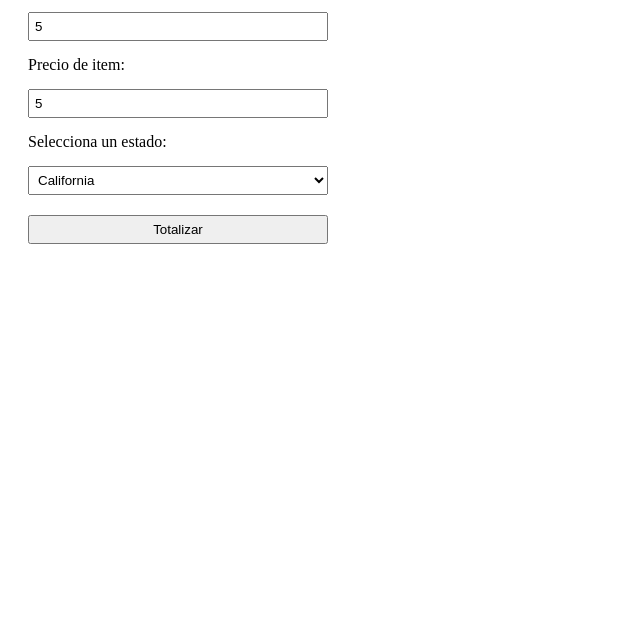
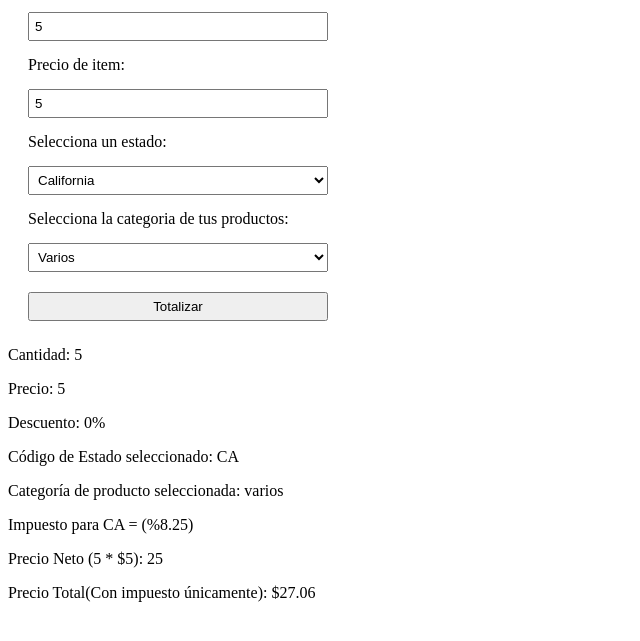
Before and after one commit to GCD418/TDDTotalizador, a website built with Parcel: page index.html in a window 1280 px wide. Both pictures are taken after typing "5", "5" into the empty fields and a click on the input "Totalizar". Shown: the part 101-742 px from the top of the page, without its empty margins (0-640 px from the left). Built offline with nearby package versions, Linux system fonts and the light colour scheme.

Commit message:
feat: seleccionar categoría de producto y mostrar selección

```diff
--- a/index.html
+++ b/index.html
@@ -19,6 +19,16 @@
         <option value="AL">Alabama</option>
         <option value="UT">Utah</option>
       </select>
+      <label for="categoria-de-producto">Selecciona la categoria de tus productos:</label>
+      <select id="categoria-de-producto" required>
+        <option value="varios">Varios</option>
+        <option value="alimentos">Alimentos</option>
+        <option value="bebidas">Bebidas alcohólicas</option>
+        <option value="material">Material de escritorio</option>
+        <option value="muebles">Muebles</option>
+        <option value="electronicos">Electrónicos</option>
+        <option value="vestimenta">Vestimenta</option>
+      </select>
       <input type="submit" value="Totalizar" id="totalizar-button" />
     </form>
     <div id="resultado-div"></div>
--- a/src/presenter.js
+++ b/src/presenter.js
@@ -5,6 +5,7 @@ const precioDeItem = document.querySelector("#precio-de-item");
 const _codigoDeEstado = document.querySelector("#codigo-de-estado")
 const form = document.querySelector("#impuestos-form");
 const div = document.querySelector("#resultado-div");
+const _categoriaDeProducto = document.querySelector("#categoria-de-producto");
 
 form.addEventListener("submit", (event) => {
   event.preventDefault();
@@ -12,7 +13,7 @@ form.addEventListener("submit", (event) => {
   const cantidadDeItems = Number.parseInt(cantidadDeItem.value);
   const precioDeItems = Number.parseInt(precioDeItem.value);
   const codigoDeEstado = _codigoDeEstado.value;
-
+  const categoriaDeProducto = _categoriaDeProducto.value;
   /*if (codigoDeEstado === "") {
     alert("Por favor, selecciona un estado.");
     return;
@@ -26,9 +27,9 @@ form.addEventListener("submit", (event) => {
     <p>Precio: ${totalizador.precioDeItems}</p>
     <p>Descuento: ${totalizador.porcentajeDescuento}%</p>
     <p>Código de Estado seleccionado: ${totalizador.codigoDeEstado}</p>
+    <p>Categoría de producto seleccionada: ${categoriaDeProducto}</p>
     <p>Impuesto para ${totalizador.codigoDeEstado} = (%${totalizador.impuesto})</p>
     <p>Precio Neto (${totalizador.cantidadDeItems} * \$${totalizador.precioDeItems}): ${totalizador.precioNeto}</p>
     <p>Precio Total(Con impuesto únicamente): \$${totalizador.calcularPrecioTotal().toFixed(2)}</p>
-    <p>Precio Total(con descuento): \$${totalizador.calcularPrecioTotalConDescuento().toFixed(2)}</p>
 `;
 });
```
